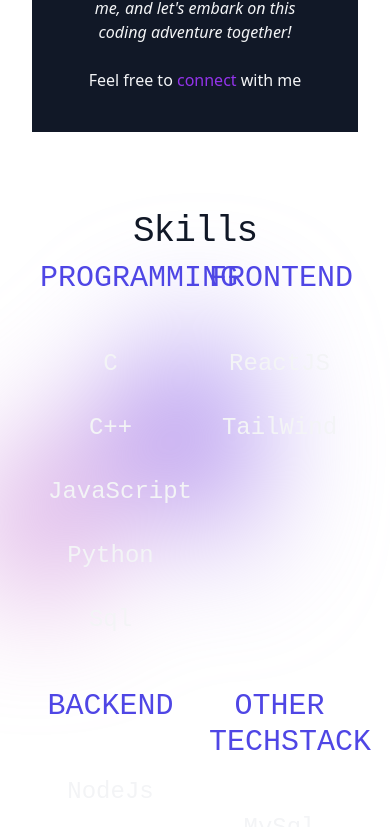
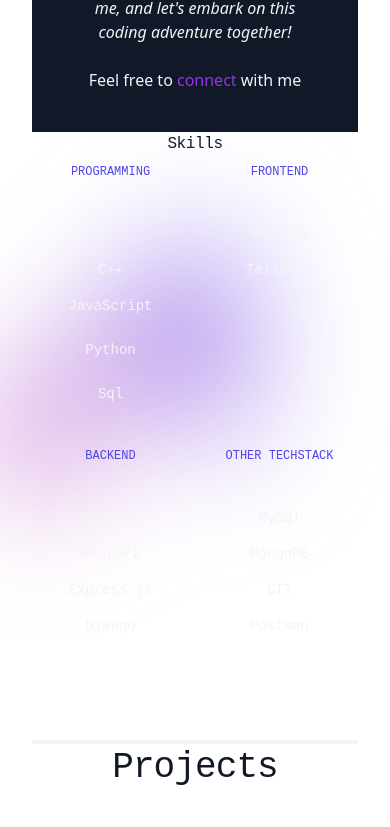
Before and after one commit to Prajwal28432/Dev-Portfolio, a React (Vite) app: page / in a window 390 px wide. Shown: the part 1292-2119 px from the top of the page. Built offline with nearby package versions, Linux system fonts and the light colour scheme.

Commit message:
Update Skill.jsx

```diff
--- a/src/components/skills/Skill.jsx
+++ b/src/components/skills/Skill.jsx
@@ -2,9 +2,9 @@ import React from "react";
 
 function Skill() {
   return (
-    <section id="skills" className="  font-courier    py-20 lg:py-21">
+    <section id="skills" className="  font-courier  sm:py-10 md:py-16   lg:py-21">
       <div className="mb-20 ">
-        <h1 className="text-4xl  tracking-tight text-gray-900 sm:text-5xl">
+        <h1 className=" md:text-4xl lg:text-6xl  tracking-tight text-gray-900 sm:text-2xl">
           Skills
         </h1>
         <div
@@ -19,33 +19,33 @@ function Skill() {
             }}
           />
         </div>
-        <div className="grid grid-cols-2 text-2xl gap-7 px-2   py-2 lg:py-10 md:grid-cols-4">
+        <div className="grid grid-cols-2   lg:grid-cols-4 sm:text-xs md:text-2xl lg:text-2xl gap-7 px-2   py-2 lg:py-10 md:grid-cols-4">
           <div className="">
-            <h2 className="mb-11   text-3xl text-indigo-600 uppercase ">
+            <h2 className="mb-11  text-xs md:text-2xl lg:text-3xl text-indigo-600 uppercase ">
               Programming{" "}
             </h2>
             <ul className="text-gray-500 dark:text-gray-600  font-medium">
-              <li className="mb-4 p-2 text-gray-100  dark:bg-gray-900 rounded-3xl   " >
+              <li className="mb-4  p-0 text-sm md:text-2xl lg:text-2xl text-gray-100  dark:bg-gray-900 rounded-3xl   " >
                 <a href="#" className=" " >
                   C
                 </a>
               </li>
-              <li className="mb-4 p-2 text-gray-100  dark:bg-gray-900 rounded-3xl ">
+              <li className="mb-4  p-0 text-sm md:text-2xl lg:text-2xl text-gray-100  dark:bg-gray-900 rounded-3xl ">
                 <a href="#" className="">
                   C++
                 </a>
               </li>
-              <li className="mb-4 p-2 text-gray-100  dark:bg-gray-900 rounded-3xl   ">
+              <li className="mb-4 p-0 text-sm md:text-2xl lg:text-2xl  text-gray-100  dark:bg-gray-900 rounded-3xl   ">
                 <a href="#" className="">
                   JavaScript
                 </a>
               </li>
-              <li className="mb-4 p-2 text-gray-100  dark:bg-gray-900 rounded-3xl ">
+              <li className="mb-4 p-2 p-0 text-sm md:text-2xl lg:text-2xl text-gray-100  dark:bg-gray-900 rounded-3xl ">
                 <a href="#" className="">
                   Python
                 </a>
               </li>
-              <li className="mb-4 p-2 text-gray-100  dark:bg-gray-900 rounded-3xl ">
+              <li className="mb-4  p-0 text-sm md:text-2xl lg:text-2xl text-gray-100  dark:bg-gray-900 rounded-3xl ">
                 <a href="#" className="">
                   Sql
                 </a>
@@ -53,16 +53,16 @@ function Skill() {
             </ul>
           </div>
           <div>
-            <h2 className="mb-11   text-3xl  text-indigo-600 uppercase ">
+            <h2 className="mb-11   text-xs md:text-2xl lg:text-3xl  text-indigo-600 uppercase ">
               Frontend
             </h2>
             <ul className="text-gray-500 dark:text-gray-600 font-medium">
-              <li className="mb-4 p-2 text-gray-100  dark:bg-gray-900 rounded-3xl ">
+              <li className="mb-4  p-0 text-sm md:text-2xl lg:text-2xl  text-gray-100  dark:bg-gray-900 rounded-3xl ">
                 <a href="#" className=" ">
                   ReactJS
                 </a>
               </li>
-              <li className="mb-4 p-2 text-gray-100  dark:bg-gray-900 rounded-3xl ">
+              <li className="mb-4 p-0 text-sm md:text-2xl lg:text-2xl text-gray-100  dark:bg-gray-900 rounded-3xl ">
                 <a href="#" className="">
                   TailWind
                 </a>
@@ -70,26 +70,26 @@ function Skill() {
             </ul>
           </div>
           <div>
-            <h2 className="mb-11   text-3xl  text-indigo-600 uppercase ">
+            <h2 className="mb-11   text-xs md:text-2xl lg:text-3xl  text-indigo-600 uppercase ">
               Backend
             </h2>
             <ul className="text-gray-500 dark:text-gray-600 font-medium">
-              <li className="mb-4 p-2 text-gray-100  dark:bg-gray-900 rounded-3xl ">
+              <li className="mb-4  p-0 text-sm md:text-2xl lg:text-2xl  text-gray-100  dark:bg-gray-900 rounded-3xl ">
                 <a href="#" className=" ">
                   NodeJs
                 </a>
               </li>
-              <li className="mb-4 p-2 text-gray-100  dark:bg-gray-900 rounded-3xl ">
+              <li className="mb-4  p-0 text-sm md:text-2xl lg:text-2xl text-gray-100  dark:bg-gray-900 rounded-3xl ">
                 <a href="#" className="">
                   RestAPI
                 </a>
               </li>
-              <li className="mb-4 p-2 text-gray-100  dark:bg-gray-900 rounded-3xl ">
+              <li className="mb-4  p-0 text-sm md:text-2xl lg:text-2xl text-gray-100  dark:bg-gray-900 rounded-3xl ">
                 <a href="#" className="">
                   Express.js
                 </a>
               </li>
-              <li className="mb-4 p-2 text-gray-100  dark:bg-gray-900 rounded-3xl ">
+              <li className="mb-4  p-0 text-sm md:text-2xl lg:text-2xl text-gray-100  dark:bg-gray-900 rounded-3xl ">
                 <a href="#" className="">
                   Django
                 </a>
@@ -97,26 +97,26 @@ function Skill() {
             </ul>
           </div>
           <div>
-            <h2 className="mb-11   text-3xl  text-indigo-600 uppercase ">
+            <h2 className="mb-11   text-xs md:text-2xl lg:text-3xl  text-indigo-600 uppercase ">
               Other TechStack
             </h2>
             <ul className="text-gray-500 dark:text-gray-600 font-medium">
-              <li className="mb-4 p-2 text-gray-100  dark:bg-gray-900 rounded-3xl ">
+              <li className="mb-4  p-0 text-sm md:text-2xl lg:text-2xl text-gray-100  dark:bg-gray-900 rounded-3xl ">
                 <a href="#" className=" ">
                   MySql
                 </a>
               </li>
-              <li className="mb-4 p-2 text-gray-100  dark:bg-gray-900 rounded-3xl ">
+              <li className="mb-4  p-0 text-sm md:text-2xl lg:text-2xl text-gray-100  dark:bg-gray-900 rounded-3xl ">
                 <a href="#" className="">
                   MongoDB
                 </a>
               </li>
-              <li className="mb-4 p-2 text-gray-100  dark:bg-gray-900 rounded-3xl ">
+              <li className="mb-4  p-0 text-sm md:text-2xl lg:text-2xl text-gray-100  dark:bg-gray-900 rounded-3xl ">
                 <a href="#" className="">
                   GIT
                 </a>
               </li>
-              <li className="mb-4 p-2 text-gray-100  dark:bg-gray-900 rounded-3xl ">
+              <li className="mb-4 p-0 text-sm md:text-2xl lg:text-2xl text-gray-100  dark:bg-gray-900 rounded-3xl ">
                 <a href="#" className="">
                   Postman
                 </a>
```
